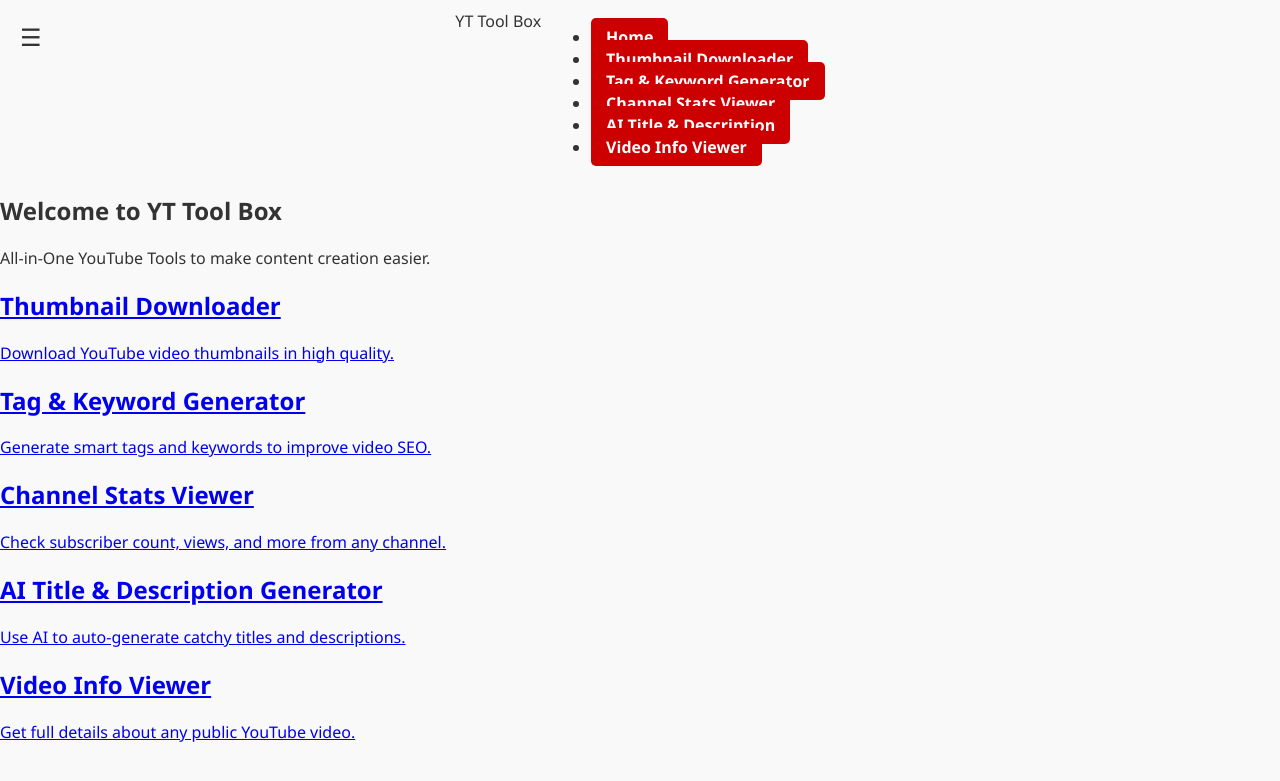
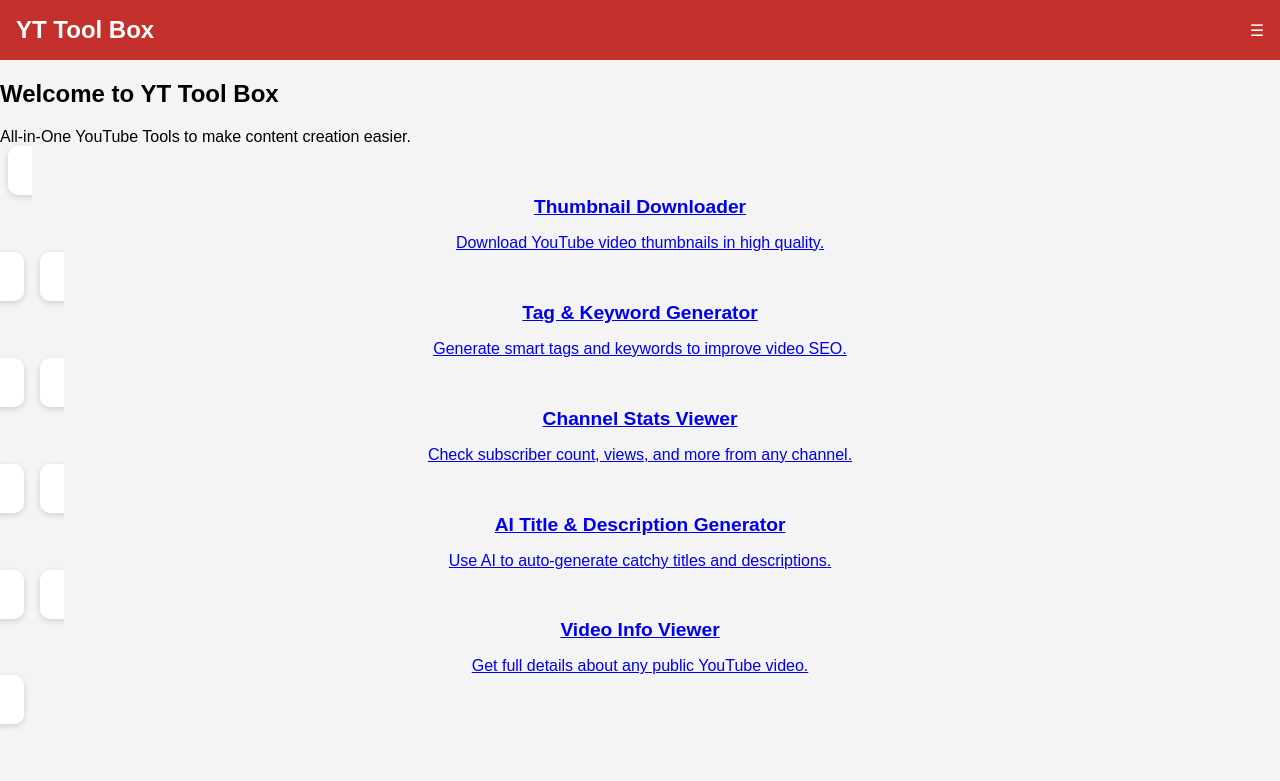
Before and after one commit to sandeep780049/yt-tool-box, a Flask app: page / in a window 1280 px wide. Shown: the top 781 px of the page. Run offline with Flask 3, Linux system fonts and the light colour scheme; some libraries are stand-ins or nearby versions.

Commit message:
Update style.css

```diff
--- a/static/style.css
+++ b/static/style.css
@@ -1,121 +1,112 @@
+body {
+    margin: 0;
+    font-family: Arial, sans-serif;
+    background: #f4f4f4;
+}
 
-body {
-    font-family: 'Segoe UI', sans-serif;
-    margin: 0;
-    padding: 0;
-    background-color: #f9f9f9;
-    color: #333;
+nav {
+    background: #c4302b;
+    color: white;
+    padding: 1rem;
+    display: flex;
+    justify-content: space-between;
+    align-items: center;
+    position: sticky;
+    top: 0;
+    z-index: 1000;
+}
+
+nav .logo {
+    font-size: 1.5rem;
+    font-weight: bold;
+}
+
+nav .menu-icon {
+    font-size: 1.5rem;
+    cursor: pointer;
+    display: block;
+}
+
+#nav-links {
+    position: fixed;
+    left: -250px;
+    top: 0;
+    width: 200px;
+    height: 100%;
+    background: #333;
+    color: white;
+    padding-top: 60px;
+    transition: left 0.3s ease;
+    z-index: 1001;
+}
+
+#nav-links a {
+    display: block;
+    padding: 1rem;
+    color: white;
+    text-decoration: none;
+    border-bottom: 1px solid #555;
+}
+
+#nav-links a:hover {
+    background-color: #444;
+}
+
+.show-menu {
+    left: 0 !important;
 }
 
 header {
-    background-color: #ff0000;
-    color: white;
-    padding: 20px;
     text-align: center;
-    position: relative;
+    padding: 2rem 1rem;
 }
 
 header h1 {
-    margin: 0;
-    font-size: 2.5em;
+    margin-bottom: 0.5rem;
 }
 
-header p {
-    margin: 5px 0 0;
-    font-size: 1.1em;
+.tools-grid {
+    display: flex;
+    flex-direction: column;
+    align-items: center;
+    padding: 1rem;
+    gap: 1.5rem;
 }
 
-nav {
-    display: flex;
-    flex-wrap: wrap;
-    justify-content: center;
-    gap: 10px;
-    margin-top: 10px;
+.tool-card {
+    background: white;
+    padding: 1rem 1.5rem;
+    border-radius: 10px;
+    box-shadow: 0 2px 6px rgba(0,0,0,0.15);
+    max-width: 300px;
+    text-align: center;
+    transition: transform 0.2s;
+    width: 100%;
 }
 
-nav a {
-    color: white;
-    text-decoration: none;
-    padding: 8px 15px;
-    background-color: #cc0000;
-    border-radius: 5px;
-    font-weight: bold;
+.tool-card:hover {
+    transform: scale(1.02);
 }
 
-nav a:hover {
-    background-color: #b30000;
+.tool-card a {
+    text-decoration: none;
+    color: black;
 }
 
-.container {
-    max-width: 800px;
-    margin: 30px auto;
-    padding: 20px;
+.tool-card h2 {
+    margin-bottom: 0.5rem;
+    font-size: 1.2rem;
 }
 
-.card {
-    background-color: white;
-    padding: 20px;
-    border-radius: 12px;
-    box-shadow: 0 4px 8px rgba(0,0,0,0.1);
-    margin-bottom: 20px;
-}
-
-input[type="text"],
-input[type="url"],
-input[type="file"],
-textarea {
-    width: 100%;
-    padding: 10px;
-    border: 1px solid #ccc;
-    border-radius: 8px;
-    box-sizing: border-box;
-}
-
-button {
-    background-color: #ff0000;
-    color: white;
-    padding: 12px 20px;
-    border: none;
-    border-radius: 8px;
-    cursor: pointer;
-    font-weight: bold;
-    font-size: 1em;
-}
-
-button:hover {
-    background-color: #cc0000;
-}
-
-textarea {
-    height: 120px;
-}
-
-.hamburger {
-    position: absolute;
-    top: 20px;
-    left: 20px;
-    font-size: 1.5em;
-    cursor: pointer;
-}
-
-@media (max-width: 600px) {
-    nav {
-        display: none;
-        flex-direction: column;
-        background-color: #ff0000;
-        position: absolute;
-        top: 80px;
-        left: 0;
-        width: 100%;
-        z-index: 100;
+@media (min-width: 768px) {
+    .tools-grid {
+        flex-direction: row;
+        flex-wrap: wrap;
+        justify-content: center;
     }
 
-    nav a {
-        padding: 12px;
-        border-top: 1px solid white;
-    }
-
-    .hamburger {
-        display: block;
+    .tool-card {
+        flex: 1 1 250px;
+        margin: 0.5rem;
     }
 }
```
